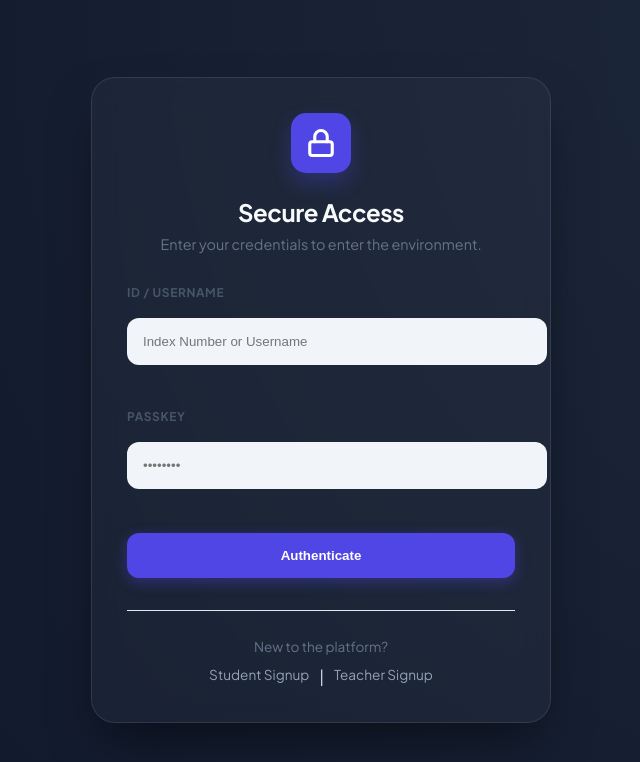
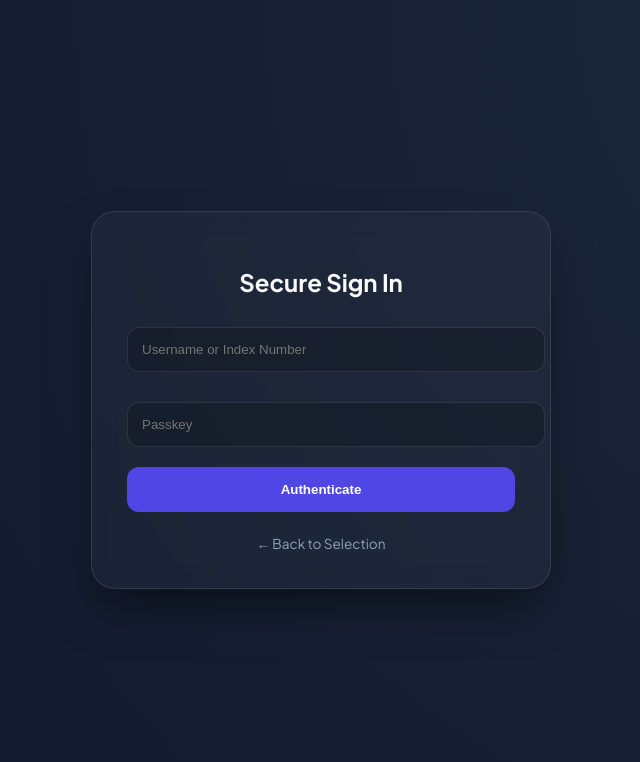
Before and after one commit to AnthonyCobbinah/ModernEdu-Quiz-App, a Flask app: page /login in a window 1280 px wide. Shown: the top 762 px of the page, without its empty margins (319-959 px from the left). Run offline with Flask 3, Linux system fonts and the light colour scheme.

Commit message:
Update login.html

```diff
--- a/templates/login.html
+++ b/templates/login.html
@@ -1,93 +1,22 @@
 {% extends "layout.html" %}
 {% block content %}
-<div class="glass-card" id="login-container">
-    <div style="text-align: center; margin-bottom: 2rem;">
-        <div style="background: var(--primary); width: 60px; height: 60px; border-radius: 15px; display: flex; align-items: center; justify-content: center; margin: 0 auto 1.5rem; box-shadow: 0 10px 20px rgba(79, 70, 229, 0.3);">
-            <svg xmlns="http://www.w3.org/2000/svg" width="30" height="30" viewBox="0 0 24 24" fill="none" stroke="white" stroke-width="2.5" stroke-linecap="round" stroke-linejoin="round"><rect x="3" y="11" width="18" height="11" rx="2" ry="2"></rect><path d="M7 11V7a5 5 0 0 1 10 0v4"></path></svg>
-        </div>
-        <h2 style="margin: 0; font-weight: 700; letter-spacing: -0.02em;">Secure Access</h2>
-        <p style="color: #64748b; font-size: 0.9rem; margin-top: 8px;">Enter your credentials to enter the environment.</p>
-    </div>
-
-    <div id="auth-feedback" class="hidden" style="padding: 12px; border-radius: 10px; margin-bottom: 20px; font-size: 0.85rem; font-weight: 600;"></div>
-
-    <form id="loginForm">
-        <div class="input-group">
-            <label class="field-label">ID / Username</label>
-            <input type="text" id="login_id" placeholder="Index Number or Username" required>
-        </div>
-
-        <div class="input-group">
-            <label class="field-label">Passkey</label>
-            <input type="password" id="password" placeholder="••••••••" required>
-        </div>
-
-        <button type="submit" class="btn btn-primary" id="loginBtn">
-            <span id="btn-text">Authenticate</span>
-        </button>
+<div class="glass-card">
+    <h2 style="text-align: center;">Secure Sign In</h2>
+    <div id="err" style="color: #ff4444; font-size: 0.8rem; text-align: center; margin-bottom: 10px;"></div>
+    <form id="logForm">
+        <input type="text" id="login_id" placeholder="Username or Index Number" required>
+        <input type="password" id="password" placeholder="Passkey" required>
+        <button type="submit" class="btn btn-primary">Authenticate</button>
     </form>
-
-    <div style="margin-top: 2rem; padding-top: 1.5rem; border-top: 1px solid #e2e8f0; text-align: center;">
-        <span style="font-size: 0.85rem; color: #64748b;">New to the platform?</span>
-        <div style="margin-top: 10px; display: flex; gap: 10px; justify-content: center;">
-            <a href="/register/student" class="nav-link" style="font-size: 0.85rem;">Student Signup</a>
-            <span style="color: #cbd5e1;">|</span>
-            <a href="/register/teacher" class="nav-link" style="font-size: 0.85rem;">Teacher Signup</a>
-        </div>
+    <div style="text-align: center; margin-top: 20px;">
+        <a href="/" class="nav-link">← Back to Selection</a>
     </div>
 </div>
 
-<style>
-    .input-group { margin-bottom: 1.5rem; position: relative; }
-    .field-label { font-size: 0.75rem; font-weight: 700; color: #475569; text-transform: uppercase; letter-spacing: 0.05em; margin-bottom: 8px; display: block; }
-
-    input {
-        background: #f1f5f9 !important;
-        border: 2px solid transparent !important;
-        transition: all 0.3s cubic-bezier(0.4, 0, 0.2, 1);
-    }
-
-    input:focus {
-        background: white !important;
-        border-color: var(--primary) !important;
-        box-shadow: 0 10px 15px -3px rgba(79, 70, 229, 0.1) !important;
-    }
-
-    .btn-primary {
-        display: flex;
-        align-items: center;
-        justify-content: center;
-        gap: 10px;
-        box-shadow: 0 4px 14px 0 rgba(79, 70, 229, 0.39);
-    }
-
-    .error-msg { background: #fee2e2; color: #b91c1c; border: 1px solid #fecaca; }
-    .success-msg { background: #dcfce7; color: #15803d; border: 1px solid #bbf7d0; }
-    .hidden { display: none; }
-
-    #login-container { animation: fadeInScale 0.5s ease-out; }
-    @keyframes fadeInScale {
-        from { opacity: 0; transform: scale(0.95); }
-        to { opacity: 1; transform: scale(1); }
-    }
-</style>
-
 <script>
-document.getElementById('loginForm').onsubmit = async (e) => {
+document.getElementById('logForm').onsubmit = async (e) => {
     e.preventDefault();
-
-    const btn = document.getElementById('loginBtn');
-    const btnText = document.getElementById('btn-text');
-    const feedback = document.getElementById('auth-feedback');
-
-    // UI state: Authenticating
-    btn.disabled = true;
-    btn.style.opacity = "0.7";
-    btnText.innerText = "Verifying Identity...";
-    feedback.classList.add('hidden');
-
-    try {
-        const response = await fetch('/api/auth/login', {
+    const res = await fetch('/api/auth/login', {
         method: 'POST',
         headers: {'Content-Type': 'application/json'},
         body: JSON.stringify({
@@ -95,28 +24,12 @@ document.getElementById('loginForm').onsubmit = async (e) => {
             password: document.getElementById('password').value
         })
     });
-
-        const data = await response.json();
-
-        if (response.ok) {
-            feedback.innerText = "Authentication Successful. Redirecting...";
-            feedback.className = "success-msg";
-            feedback.classList.remove('hidden');
-
-            // Artificial delay for smooth feel
-            setTimeout(() => {
+    const data = await res.json();
+    if(res.ok) {
+        // Redirection logic based on role
         window.location.href = data.role === 'teacher' ? '/dashboard' : '/student_home';
-            }, 800);
     } else {
-            throw new Error(data.message || "Invalid credentials provided.");
-        }
-    } catch (err) {
-        feedback.innerText = err.message;
-        feedback.className = "error-msg";
-        feedback.classList.remove('hidden');
-        btn.disabled = false;
-        btn.style.opacity = "1";
-        btnText.innerText = "Authenticate";
+        document.getElementById('err').innerText = data.message;
     }
 };
 </script>
```
Lines whose indentation alone changed are shown as unchanged.
